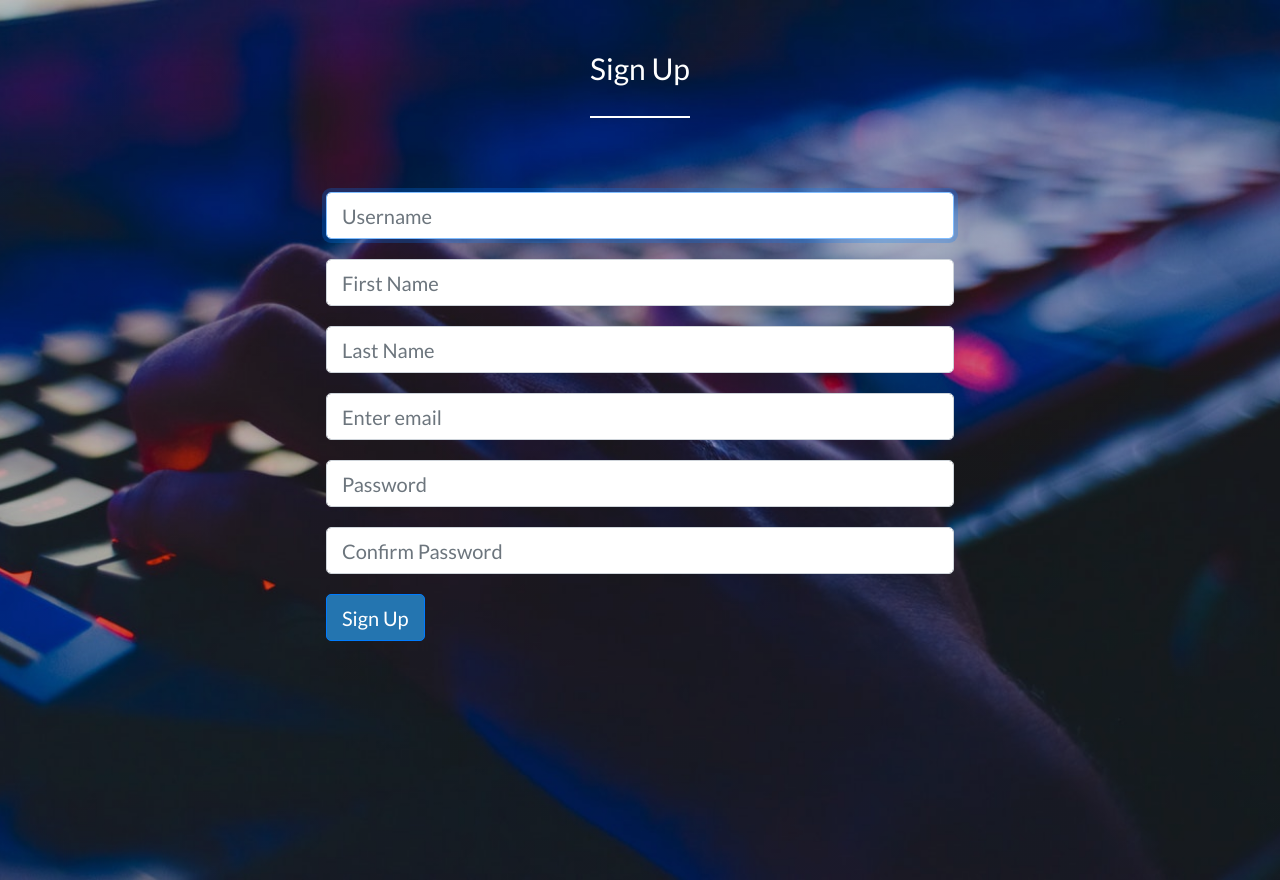
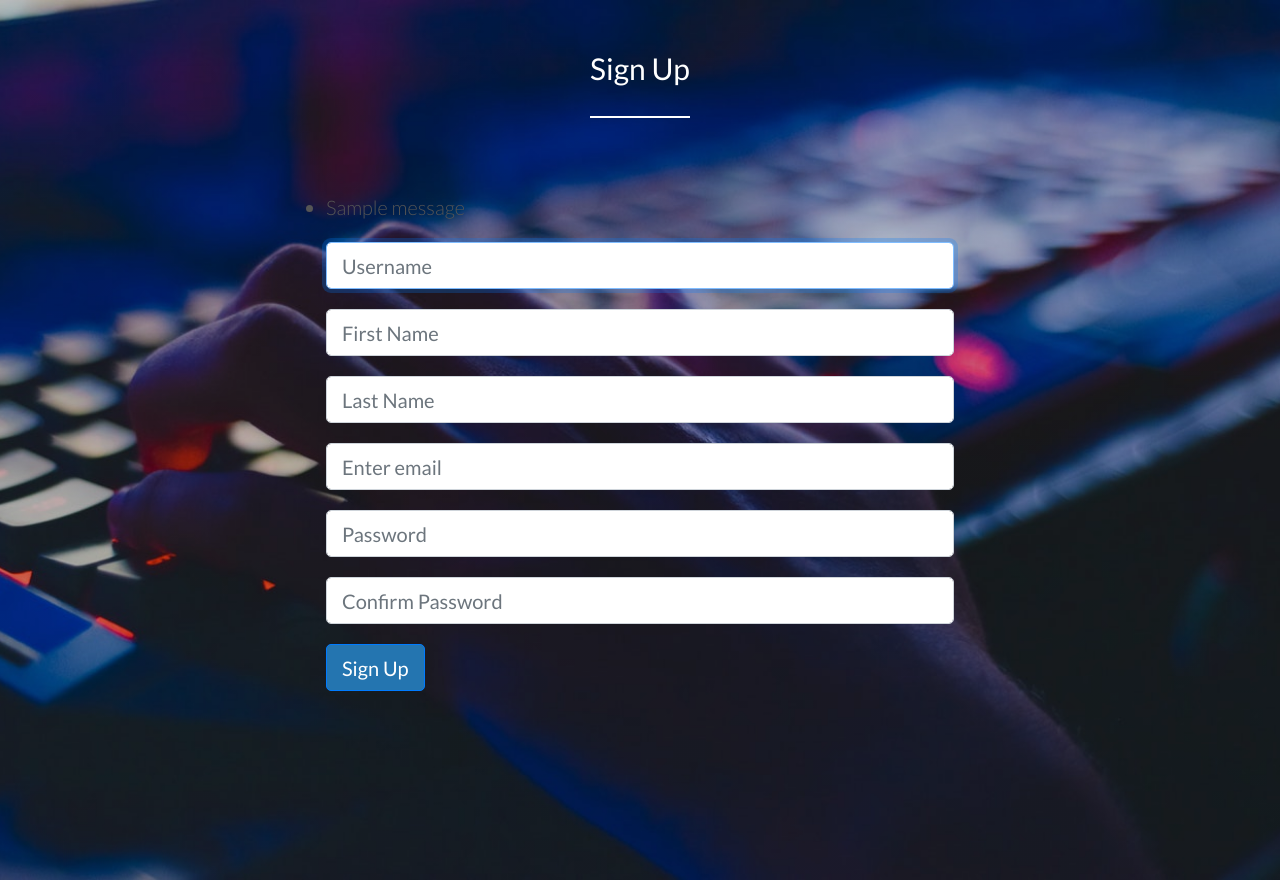
Before and after one commit to Taycode/shortayn, a Django app: page /signup/ in a window 1280 px wide. Shown: the part 96-976 px from the top of the page. Run offline with Django 3.2, Linux system fonts and the light colour scheme; tables that the repository leaves empty hold one stand-in row (values such as "Sample post"); one stand-in notice (Sample message) is shown; some libraries are stand-ins or nearby versions.

Commit message:
fix login and signup bugs

```diff
--- a/home/templates/home/signup.html
+++ b/home/templates/home/signup.html
@@ -14,7 +14,7 @@
 
 		<h4> Sign Up </h4>
 	<div class="container login-form">
-        {% if form.errors %}
+{% if form.errors %}
     {% for field in form %}
         {% for error in field.errors %}
             <div class="alert alert-danger">
@@ -27,6 +27,13 @@
             <strong>{{ error|escape }}</strong>
         </div>
     {% endfor %}
+{% endif %}
+{% if messages %}
+    <ul class="messages">
+        {% for message in messages %}
+        <li{% if message.tags %} class="{{ message.tags }}"{% endif %}>{{ message }}</li>
+        {% endfor %}
+    </ul>
 {% endif %}
 <form method="post">
     {% csrf_token %}
--- a/home/views.py
+++ b/home/views.py
@@ -32,7 +32,7 @@ def login_view(request):
         email = request.POST.get('email')
         password = request.POST.get('password')
         try:
-            user = User.objects.get(email=email)
+            user = User.objects.get(email=email.lower())
             user = authenticate(username=user.username, password=password)
             login(request, user)
             return redirect('home:home')
@@ -51,18 +51,25 @@ def signup_view(request):
         from home.forms import RegistrationForm
         form = RegistrationForm(request.POST)
         if form.is_valid():
-            saved = form.save(commit=False)
-            username = form.cleaned_data['username']
-            password = form.cleaned_data['password1']
-            saved.save()
-            user = authenticate(username=username, password=password)
-            print('authenticated', user)
+            email = form.cleaned_data['email']
+            user = User.objects.filter(email=email)
+            print(user)
+            if user.count() == 0:
+                saved = form.save(commit=False)
+                username = form.cleaned_data['username']
+                password = form.cleaned_data['password1']
+                saved.email = form.cleaned_data['email'].lower()
+                saved.save()
+                user = authenticate(username=username, password=password)
 
-            if user is not None:
-                print(user)
-                if user.is_active:
-                    login(request, user)
-                    return redirect('home:home')
+                if user is not None:
+                    print(user)
+                    if user.is_active:
+                        login(request, user)
+                        return redirect('home:home')
+            else:
+                messages.add_message(request, messages.ERROR, 'email has already been used')
+                return render(request, 'home/signup.html', {'form': form})
         else:
             return render(request, 'home/signup.html', {'form': form})
 
```
Also changed, not shown: db.sqlite3, home/templates/home/login.html (indentation only).
